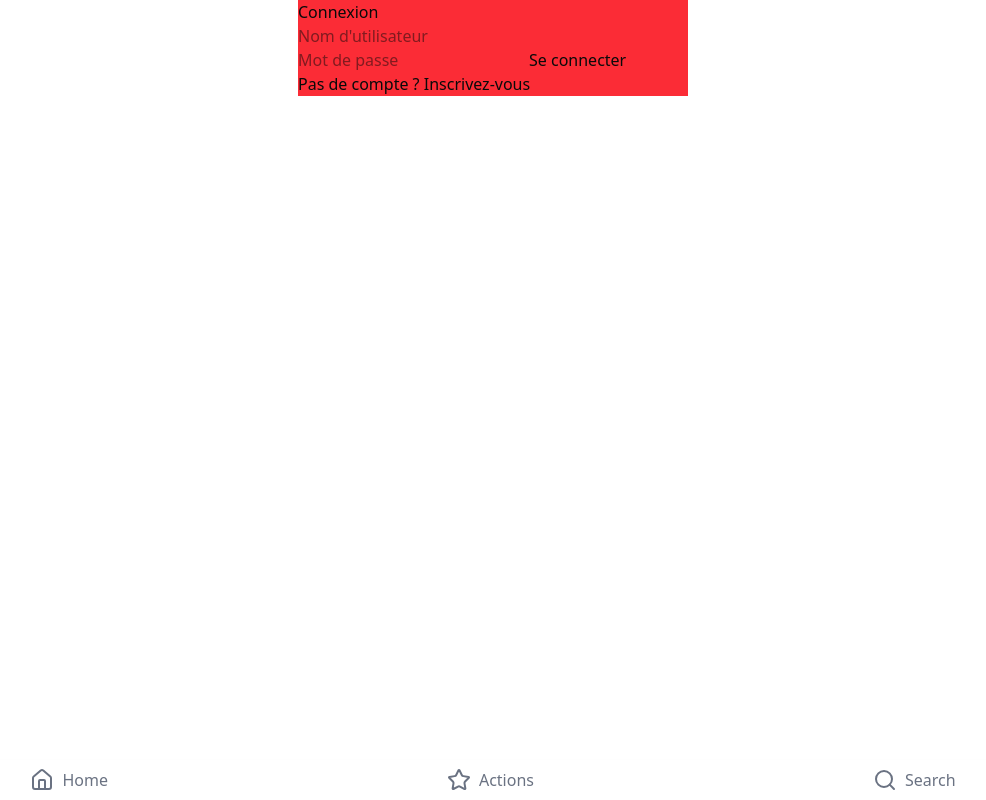
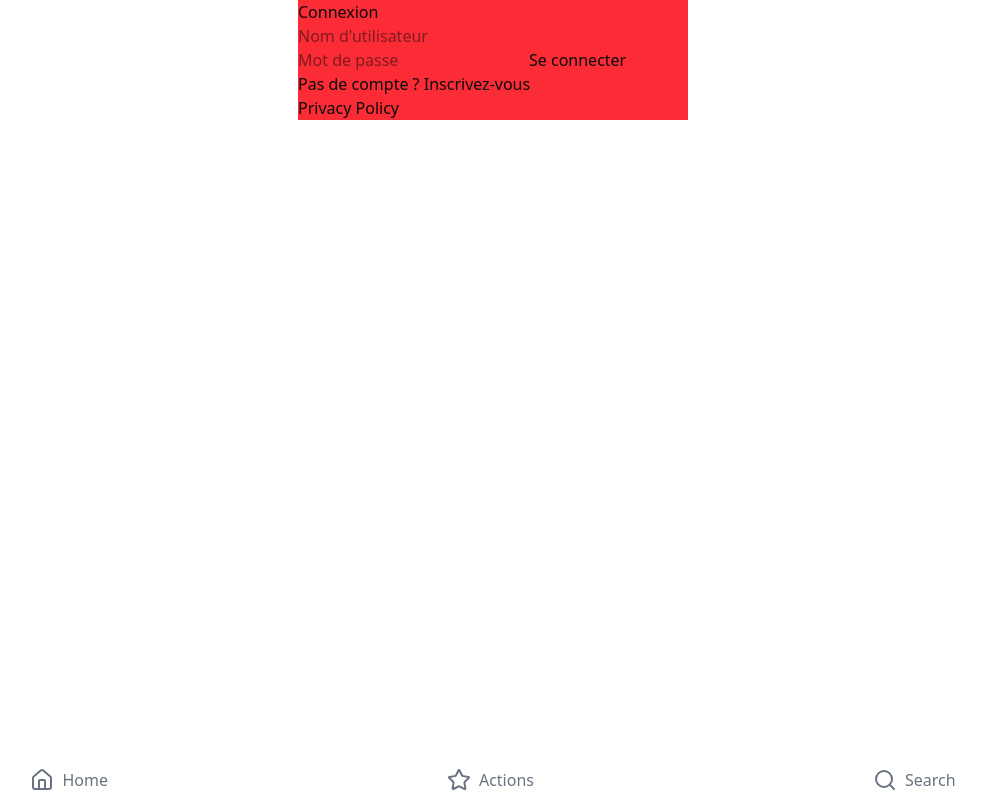
Before and after one commit to Alexis-Gontier/hackaton-europe-2025-frontend, a Next.js app: page /login in a window 1280 px wide. Shown: the whole page, without its empty margins (147-1133 px from the left). Built offline with nearby package versions, Linux system fonts and the light colour scheme; no server answers.

Commit message:
✨ Add a link to the privacy policy

```diff
--- a/app/(auth)/login/page.tsx
+++ b/app/(auth)/login/page.tsx
@@ -52,6 +52,9 @@ export default function LoginPage() {
       <p>
         Pas de compte ? <Link href="/register">Inscrivez-vous</Link>
       </p>
+      <Link href={"/privacy"}>
+        Privacy Policy
+      </Link>
     </div>
   );
 }
--- a/app/(auth)/register/page.tsx
+++ b/app/(auth)/register/page.tsx
@@ -90,6 +90,9 @@ export default function RegisterPage() {
       <p>
         Vous avez déjà un compte ? <Link href="/login">Connectez-vous</Link>
       </p>
+      <Link href={"/privacy"}>
+        Privacy Policy
+      </Link>
     </div>
   );
 }
```
